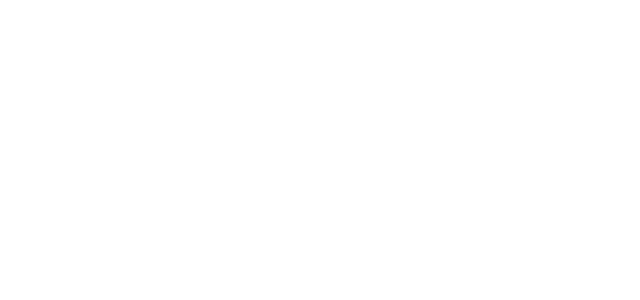
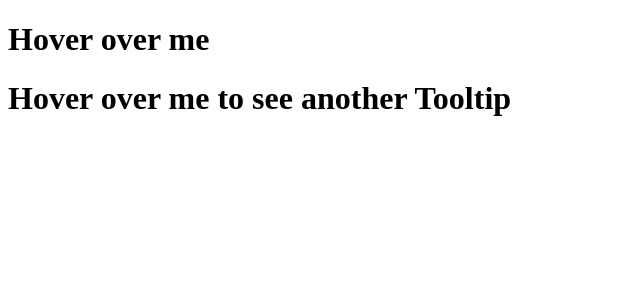
Before and after one commit to acciojob/react-composition-3-arjunsinghbazal, a React app: page / in a window 1280 px wide. Shown: the top 300 px of the page, without its empty margins (0-640 px from the left). Built offline with nearby package versions, Linux system fonts and the light colour scheme.

Commit message:
submitting code-Thu Jun 15 2023 12:01:22 GMT+0530 (India Standard Time)

```diff
--- a/src/components/App.js
+++ b/src/components/App.js
@@ -1,11 +1,25 @@
 
-import React from "react";
+import React, { useState } from "react";
 import './../styles/App.css';
-
+import Tool from "./Tooltip";
 const App = () => {
+  const [value,setvalue]=useState(false);
+  const [svalue,Setvalue]=useState(false);
+  const handleClickenter=()=>{
+    setvalue(true);
+  }
+  const handleClickleave=()=>{
+    setvalue(false);
+  }
+  const handleclickenter=()=>{
+    Setvalue(true);
+  }
+  const handleclickleave=()=>{
+    Setvalue(false);
+  }
   return (
     <div>
-        {/* Do not remove the main div */}
+       <Tool value={value} enter={handleClickenter} leave={handleClickleave} svalue={svalue} Enter={handleclickenter} Leave={handleclickleave}/>
     </div>
   )
 }
--- /dev/null
+++ b/src/components/Tooltip.js
@@ -0,0 +1,13 @@
+import React from "react";
+
+const Tool=({value,enter,leave,svalue,Enter,Leave})=>{
+return(
+    <div className="tooltiptext" >
+      <div onMouseEnter={enter} onMouseLeave={leave}><h1>Hover over me</h1> {value?<p>This is a Tooltip</p>:null}</div>
+      <div onMouseEnter={Enter} onMouseLeave={Leave}><h1>Hover over me to see another Tooltip</h1> {svalue?<p>This is a Tooltip of another toolkit</p>:null}</div>
+    </div>
+)
+}
+
+
+export default Tool;
```
Also changed, not shown: 1 other file (tests, documents, lock files or other folders).
